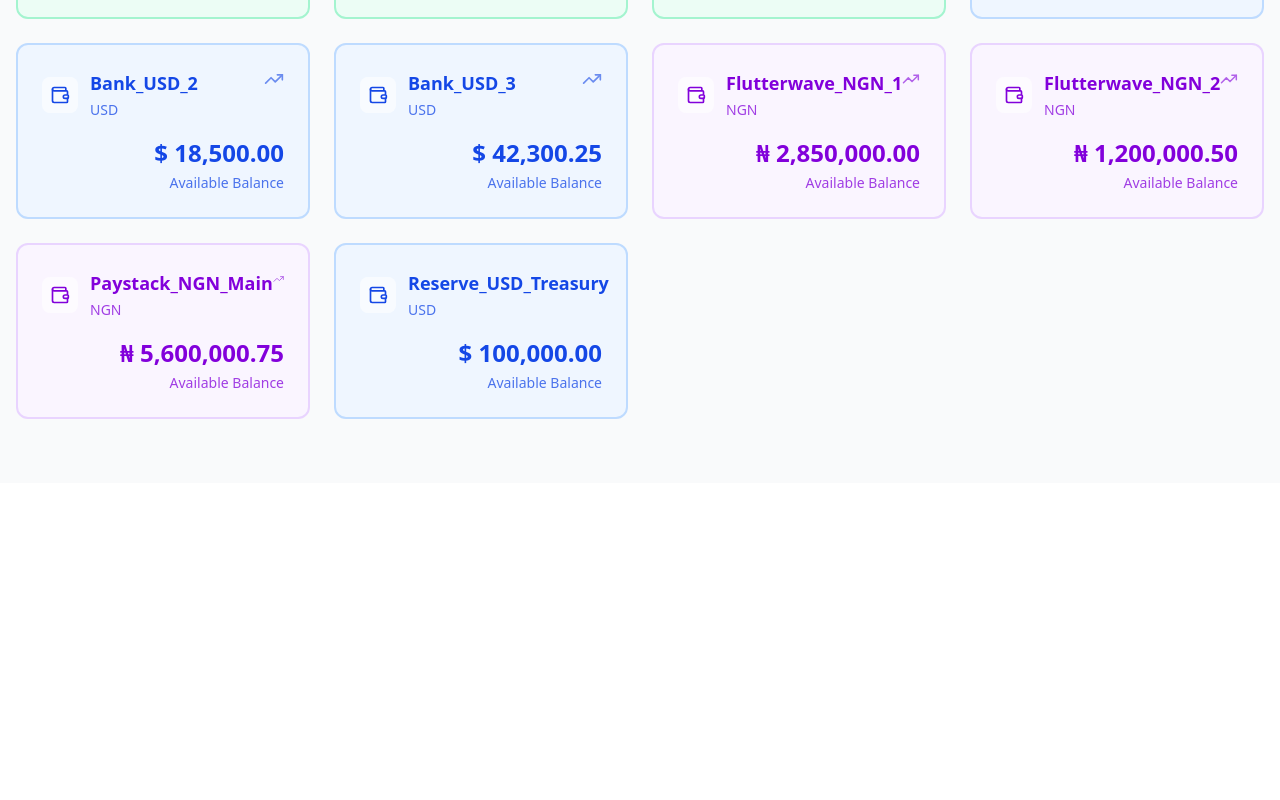
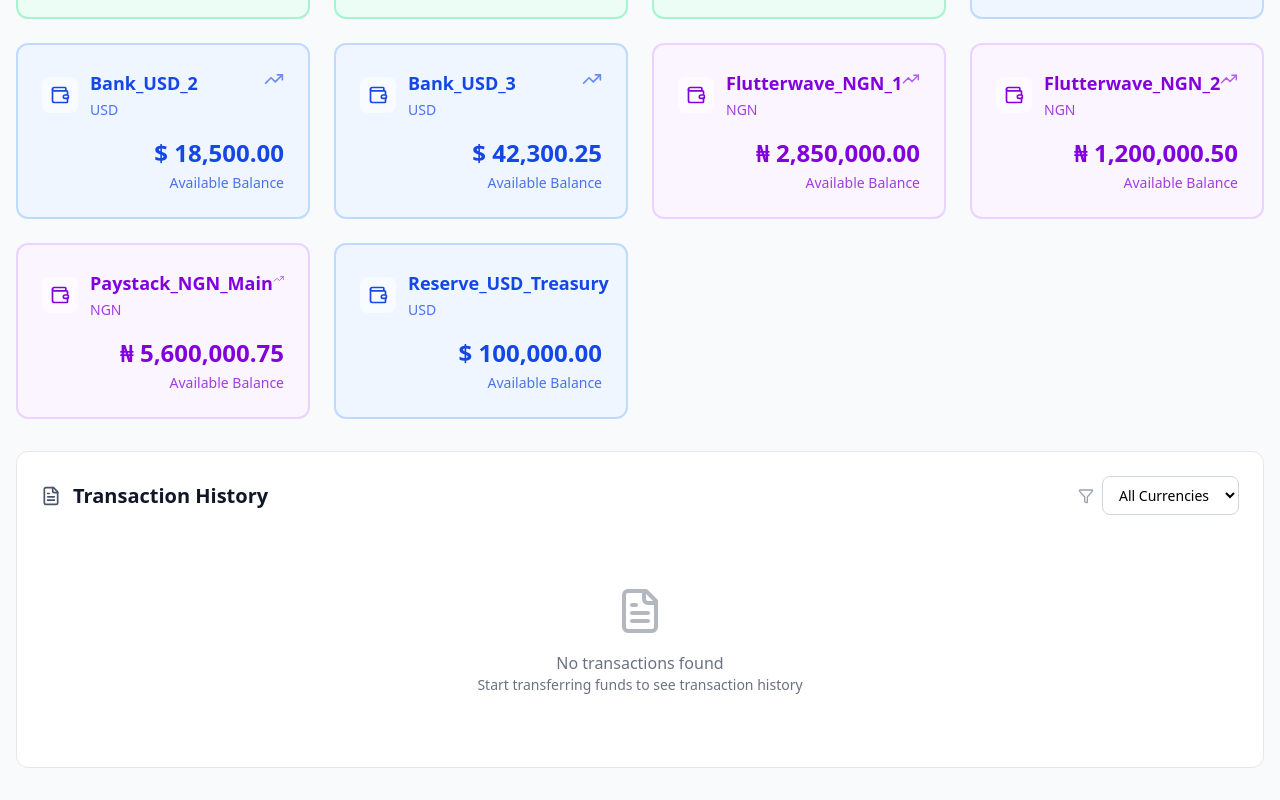
Before and after one commit to Don-Alvin/niobi-challenge, a React (Vite) app: page / in a window 1280 px wide. Shown: the part 467-1267 px from the top of the page. Before the commit the page ends 950 px from the top, so only its background shows below. Built offline with nearby package versions, Linux system fonts and the light colour scheme.

Commit message:
Transfer history UI

```diff
--- a/src/App.tsx
+++ b/src/App.tsx
@@ -159,6 +159,9 @@
         </div>
 
         {/* Transaction history */}
+        <TransactionHistory transactions={transactions} />
+
+
       </div>
     </div>
   )
--- a/src/components/TransactionHistory.tsx
+++ b/src/components/TransactionHistory.tsx
@@ -1,9 +1,103 @@
-import React from 'react'
+import { ArrowRight, Calendar, FileText, Filter } from "lucide-react";
+import { useState } from "react";
+import type { Transaction } from "../types";
 
-const TransactionHistory = () => {
+interface TransactionHistoryProps {
+  transactions: Transaction[];
+}
+
+const TransactionHistory = ({transactions}: TransactionHistoryProps) => {
+  const[filter, setFilter] = useState<'all' | 'KES' | 'USD' | 'NGN' >('all');
+
+  const filteredTransactions = transactions.filter(tx =>
+    filter === 'all' || tx.currency == filter
+  );
+
+  const formatAmount = (amount: number, currency: string) => {
+    const symbols = {KES: 'Ksh', USD: '$', NGN: '₦' };
+    return `${symbols[currency as keyof typeof symbols]} ${amount.toFixed(2)}`;
+  };
+
+  const formatDate = (date: Date) => {
+    return new Intl.DateTimeFormat('en-US', {
+      month: 'short',
+      day: 'numeric',
+      year: '2-digit',
+      minute: '2-digit'
+    }).format(date)
+  }
+
   return (
-    <div>TransactionHistory</div>
-  )
+    <div className="bg-white rounded-xl border border-gray-200 p-6">
+      <div className="flex items-center justify-between mb-6">
+        <div className="flex items-center space-x-3">
+          <FileText className="w-5 h-5 text-gray-600" />
+          <h2 className="text-xl font-semibold text-gray-900">Transaction History</h2>
+        </div>
+
+        <div className="flex items-center space-x-2">
+          <Filter className="w-4 h-4 text-gray-400" />
+          <select
+            value={filter}
+            onChange={(e) => setFilter(e.target.value as any)}
+            className="px-3 py-2 border border-gray-300 rounded-lg text-sm focus:ring-2 focus:ring-blue-500 focus:border-transparent"
+          >
+            <option value="all">All Currencies</option>
+            <option value="KES">KES Only</option>
+            <option value="USD">USD Only</option>
+            <option value="NGN">NGN Only</option>
+          </select>
+        </div>
+      </div>
+
+      {filteredTransactions.length === 0 ? (
+        <div className="text-center py-12 text-gray-500">
+          <FileText className="w-12 h-12 mx-auto mb-4 opacity-50" />
+          <p>No transactions found</p>
+          <p className="text-sm">Start transferring funds to see transaction history</p>
+        </div>
+      ) : (
+        <div className="space-y-4">
+          {filteredTransactions.map((transaction) => (
+            <div
+              key={transaction.id}
+              className="border border-gray-200 rounded-lg p-4 hover:bg-gray-50 transition-colors"
+            >
+              <div className="flex items-center justify-between">
+                <div className="flex items-center space-x-4">
+                  <div className="flex items-center space-x-2 text-sm">
+                    <span className="font-medium text-gray-900">
+                      {transaction.fromAccountName}
+                    </span>
+                    <ArrowRight className="w-4 h-4 text-gray-400" />
+                    <span className="font-medium text-gray-900">
+                      {transaction.toAccountName}
+                    </span>
+                  </div>
+                </div>
+
+                <div className="text-right">
+                  <div className="font-semibold text-lg text-green-600">
+                    {formatAmount(transaction.amount, transaction.currency)}
+                  </div>
+                  <div className="text-xs text-gray-500 flex items-center">
+                    <Calendar className="w-3 h-3 mr-1" />
+                    {formatDate(transaction.timestamp)}
+                  </div>
+                </div>
+              </div>
+
+              {transaction.note && (
+                <div className="mt-3 pt-3 border-t border-gray-100">
+                  <p className="text-sm text-gray-600 italic">"{transaction.note}"</p>
+                </div>
+              )}
+            </div>
+          ))}
+        </div>
+      )}
+    </div>
+  );
 }
 
 export default TransactionHistory
```
